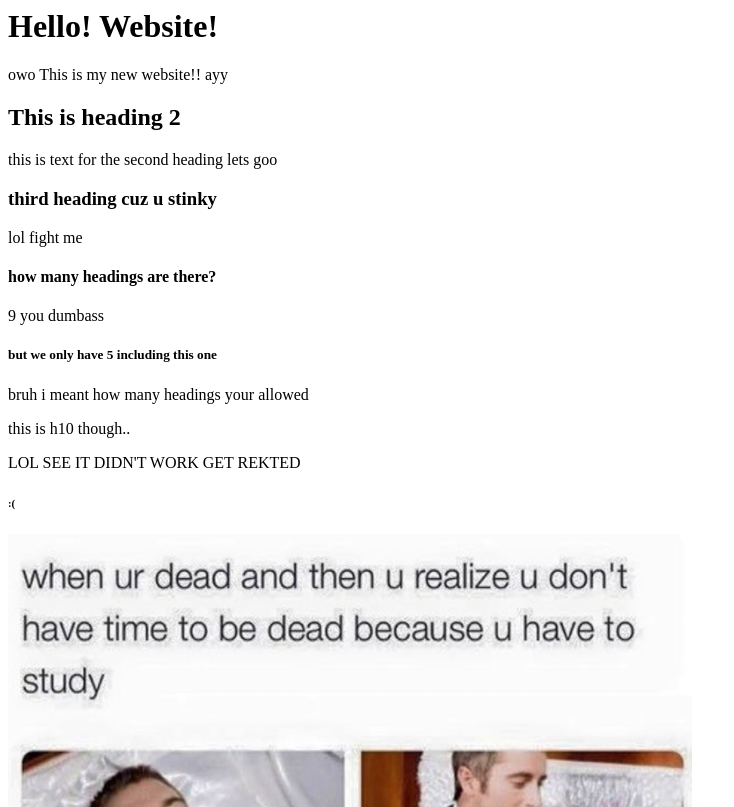
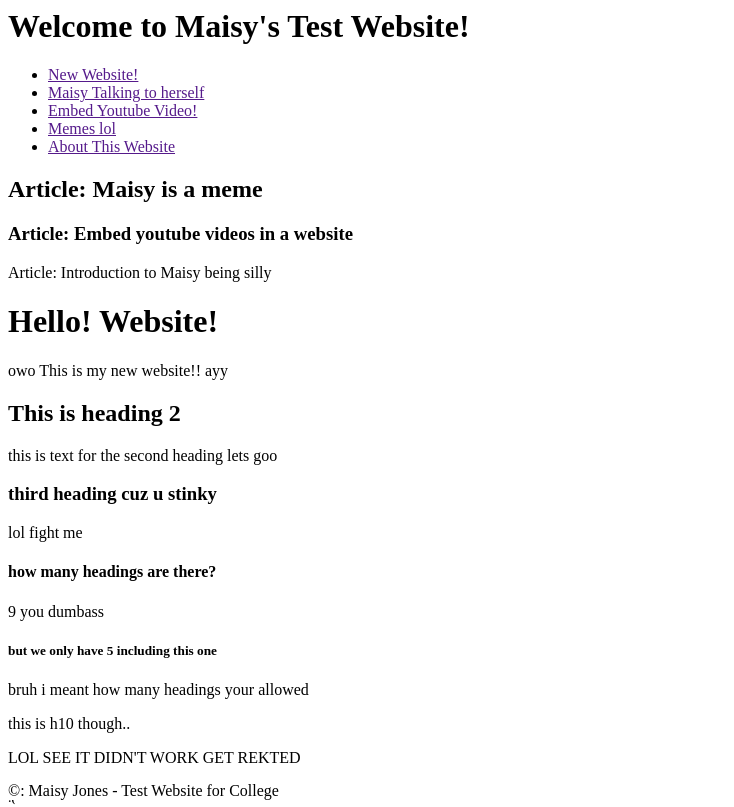
Before and after one commit to Journetta/Level1ICT---Website, a plain HTML site: page index.html in a window 1280 px wide. Shown: the top 807 px of the page, without its empty margins (0-734 px from the left). Drawn offline with Linux system fonts and the light colour scheme.

Commit message:
Added Article, And stylesheets.. with copyright
copyright doesn't 100% work though yet.. with a red bar at the bottom.. im not sure why

```diff
--- /dev/null
+++ b/css/site.css
@@ -0,0 +1,11 @@
+footer,header,nav,article {
+	display: black;
+	background-color: white;
+	text-align: left;
+}
+footer {
+		position: fixed;
+		background-color: red';
+		width: 100%;
+		bottom: 0;
+}
--- a/index.html
+++ b/index.html
@@ -2,9 +2,32 @@
 	<head>
 	<title>Maisy Jones - Test</title>
 		<link rel="icon" href="img/College.ico" type="image/x-icon"/>
-		<link rel="stylesheet" href="css/style.css">
+		<link rel="stylesheet" type="text/css" href="css/site.css">
 	</head>
 	<body>
+		<header>
+			<div id="Page">
+				<h1> Welcome to Maisy's Test Website!</h1>
+				<nav>
+					<ul>
+						<li><a href="" class="current">New Website!</a></li>
+						<li><a href="" >Maisy Talking to herself</a></li>
+						<li><a href="" >Embed Youtube Video!</a></li>
+						<li><a href="" >Memes lol</a></li>
+						<li><a href="" >About This Website</a></li>
+
+						</ul>
+				</nav>
+					</div>
+					</header>
+					<article>
+					<hgroup>
+						<h2>Article: Maisy is a meme</h2>
+						<h3> Article: Embed youtube videos in a website</h3>
+						</hgroup>
+						<p>Article: Introduction to Maisy being silly</p>
+				    </article>
+
 	<h1>Hello! Website!</h1>
 	<p>owo This is my new website!! ayy</p>
 	<h2>This is heading 2</h2>
@@ -27,8 +50,10 @@
 	<a href="https://youtube.com" target="https://youtube.com" >Go to Youtube!</a>
 	<p> Some cool music </p>
 	<iframe width="560" height="315" src="https://www.youtube.com/embed/5qap5aO4i9A" frameborder="0" allow="accelerometer; autoplay; clipboard-write; encrypted-media; gyroscope; picture-in-picture" disallowfullscreen></iframe>
+
+		<footer>
+			&copy: Maisy Jones - Test Website for College
+		</footer>
+
 	</body>
-
-
-
 </html>
```
Also changed, not shown: Credits.html (added, +2 -0 lines).
